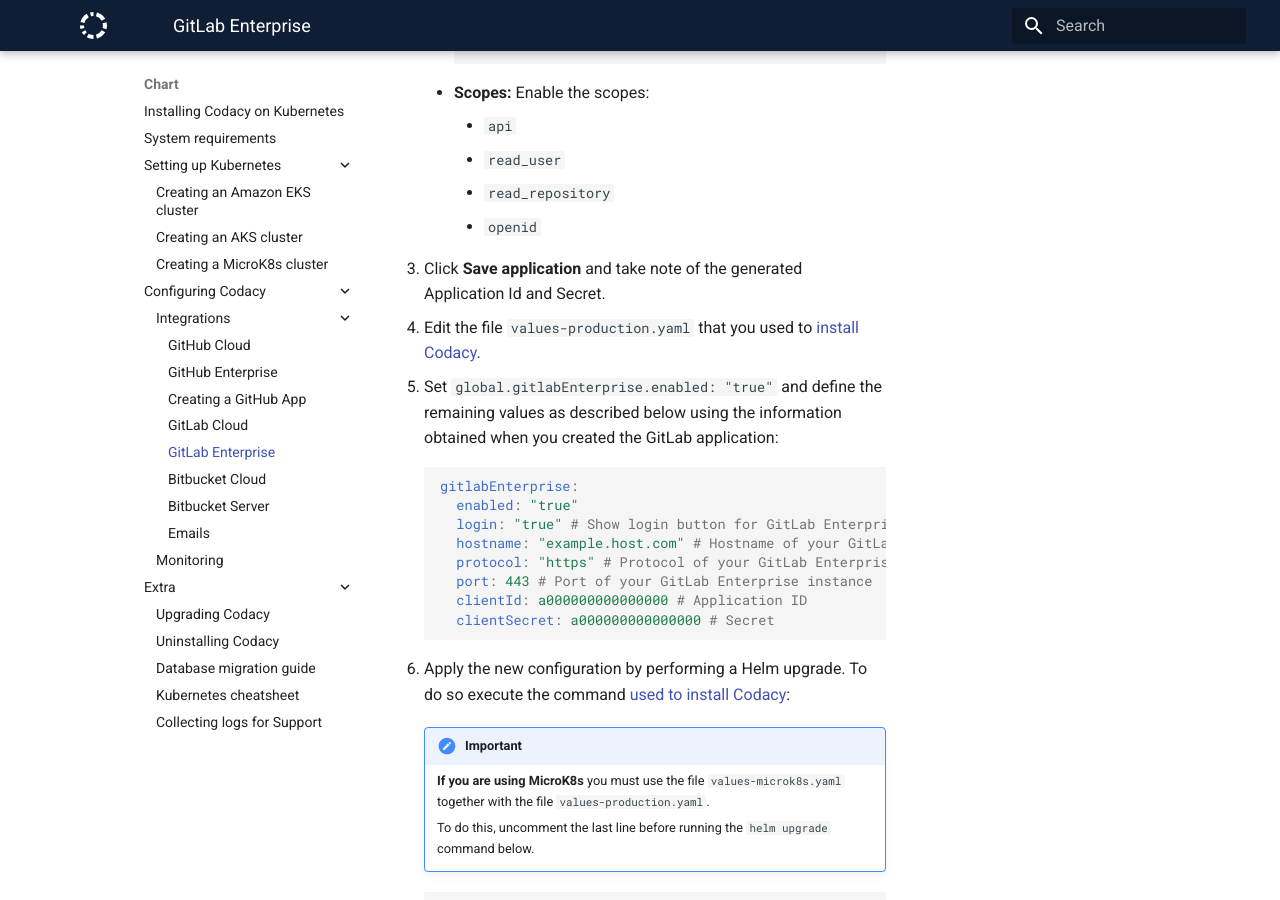
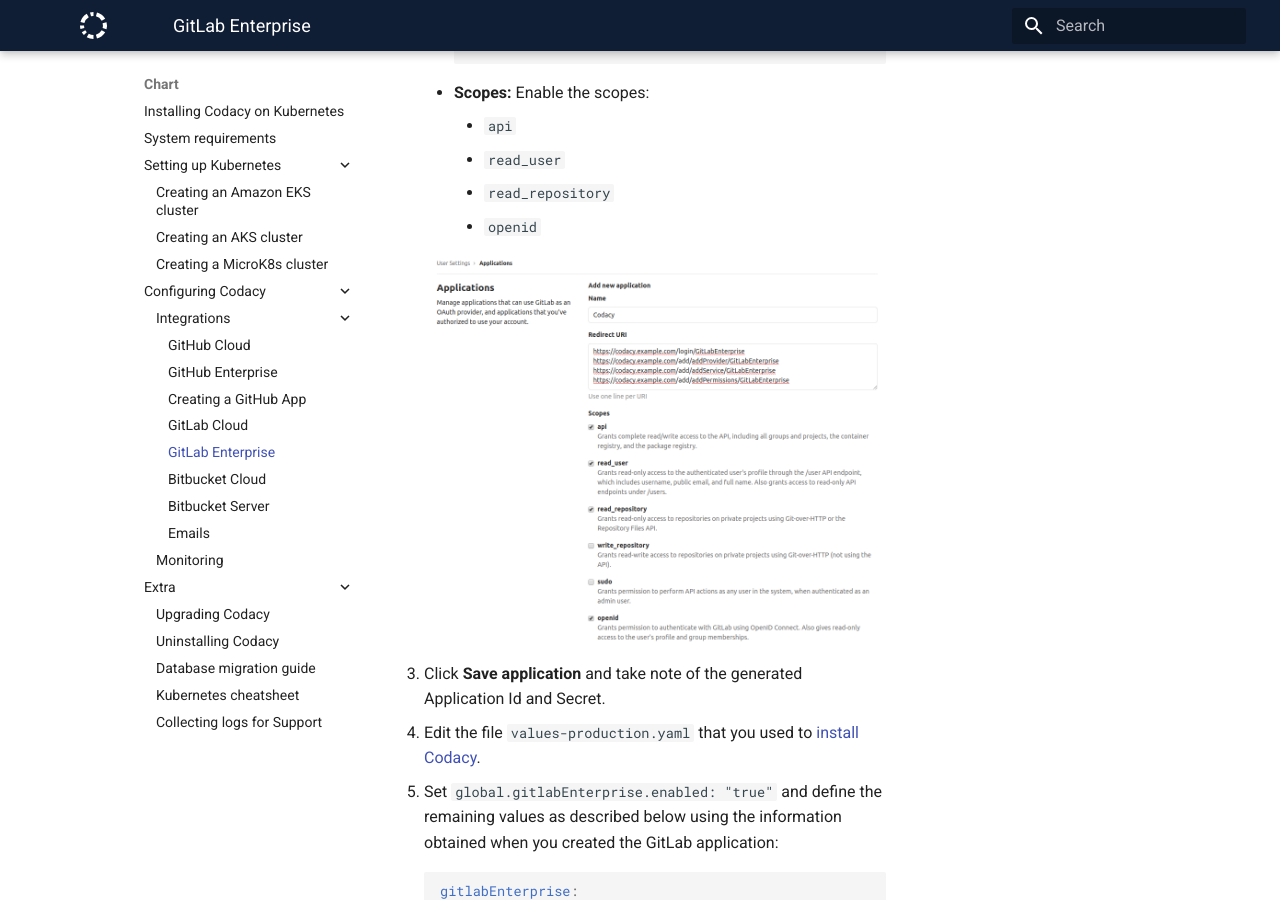
Before and after one commit to codacy/chart, an MkDocs documentation site: the page built from docs/configuration/integrations/gitlab-enterprise.md, in a window 1280 px wide and 900 px high, scrolled down 544 px. Built offline with MkDocs 1.6.1 and Material for MkDocs 9.7.7, drawn with Linux system fonts in a browser that asks for light colours.

Commit message:
Update screenshot for GitLab Enterprise according to correct settings
Also cleaned up unused or redundant screenshots.

```diff
--- a/docs/configuration/integrations/gitlab-enterprise.md
+++ b/docs/configuration/integrations/gitlab-enterprise.md
@@ -23,6 +23,8 @@
         - `read_user`
         - `read_repository`
         - `openid`
+
+    ![GitLab Enterprise application](images/gitlab-enterprise-application.png)
 
 3.  Click **Save application** and take note of the generated Application Id and Secret.
 
```
Also changed, not shown: docs/configuration/integrations/images/bitbucket-project-keys.png (deleted), docs/configuration/integrations/images/gitlab-application.png (deleted), docs/configuration/integrations/images/gitlab-created-application.png (deleted), docs/configuration/integrations/images/gitlab-enterprise-application.png (added).
